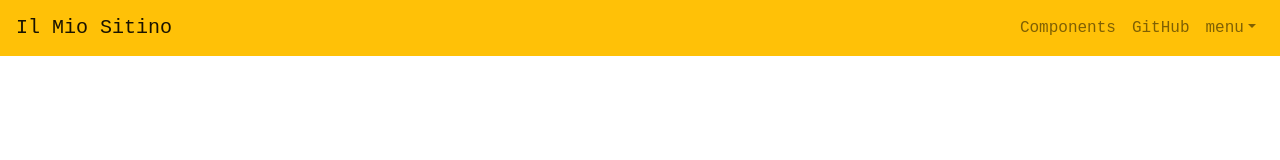
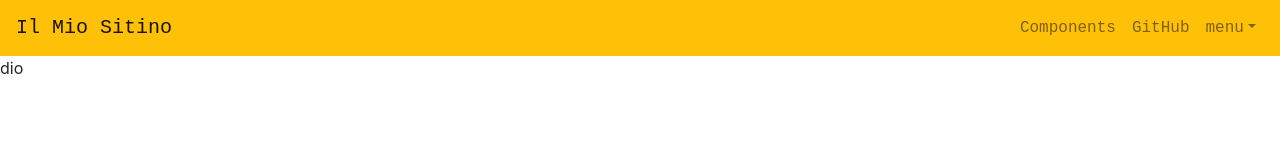
Before and after one commit to samuelecapacci/5-dicembre, a React (Create React App) app: page / in a window 1280 px wide. Shown: the top 160 px of the page. Built offline with nearby package versions, Linux system fonts and the light colour scheme.

Commit message:
yeyeyeyeyeyeyeyeyeye

```diff
--- a/src/App.js
+++ b/src/App.js
@@ -1,5 +1,6 @@
 import React, { Component } from 'react';
 import './App.css';
+import Post from './components/post/Post';
 import {
   Collapse,
   Navbar,
@@ -62,6 +63,7 @@ class App extends Component {
             </Nav>
           </Collapse>
         </Navbar>
+        <Post />
       </div>
     );
   }
--- a/src/components/post/post.js
+++ b/src/components/post/post.js
@@ -0,0 +1,15 @@
+import React, { Component } from 'react';
+
+class Post extends Component {
+    constructor(props) {
+        super(props);
+    }
+    render() {
+        return (
+            <div className="post">
+                dio
+            </div>
+        );
+    }
+}
+export default Post;
```
